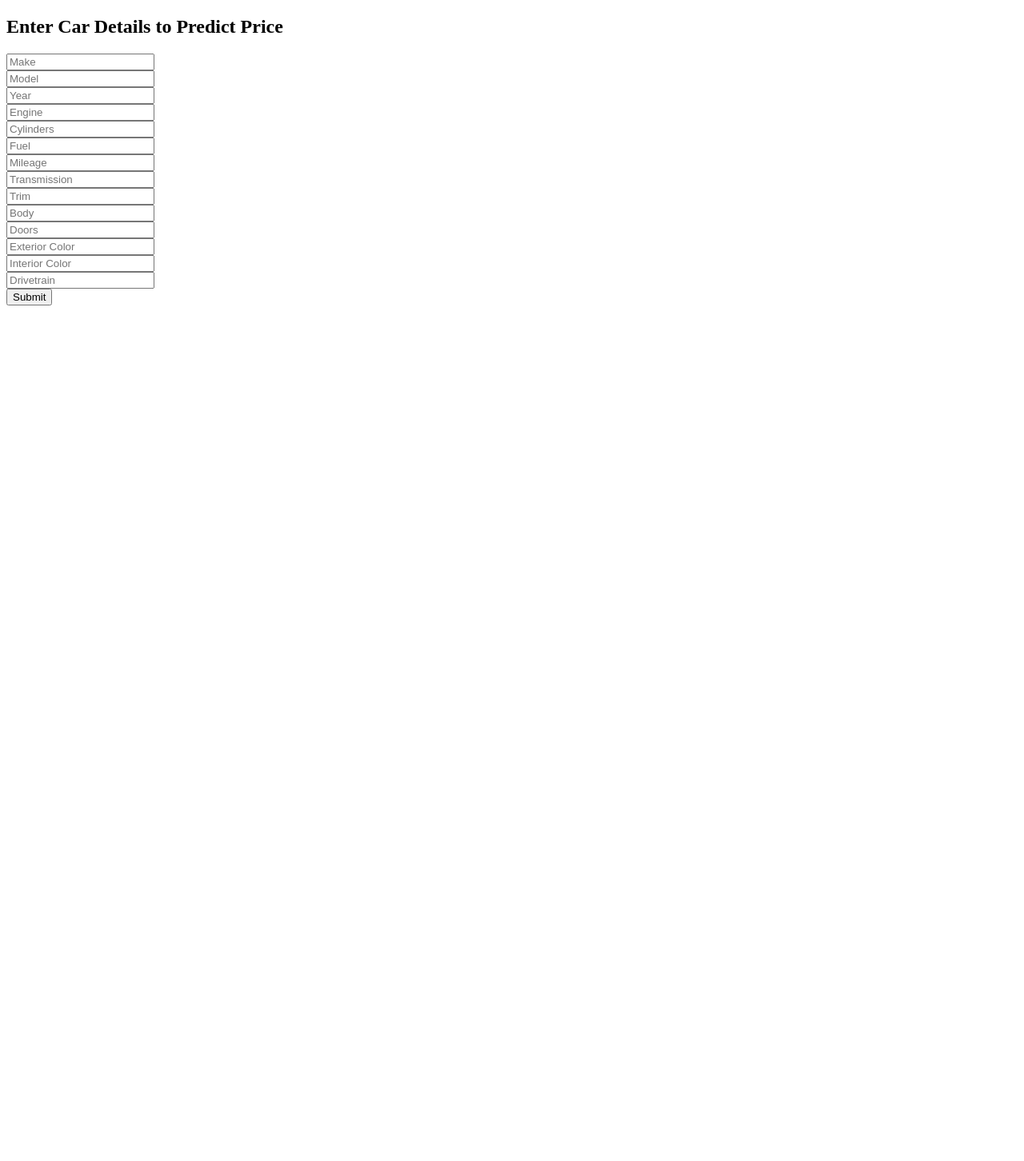
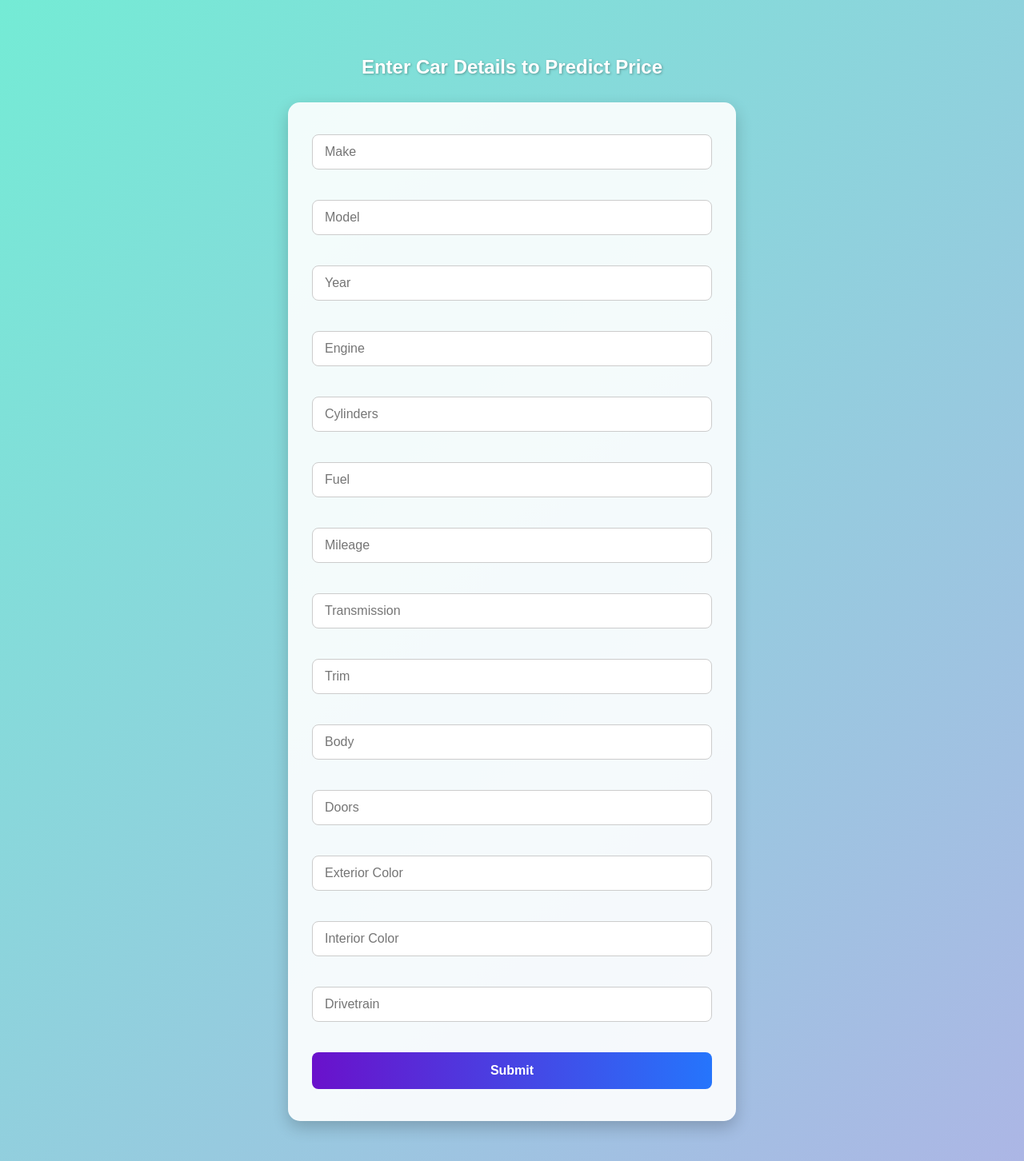
Before and after one commit to AyushAI14/Vehicle_Price_Prediction, a FastAPI app: page / in a window 1280 px wide. Shown: the whole page at 80% size. Before the commit the page ends 382 px from the top, so only its background shows below. Run offline with FastAPI, Linux system fonts and the light colour scheme.

Commit message:
app gui finally ready added css

```diff
--- a/app.py
+++ b/app.py
@@ -5,8 +5,12 @@
 import os
 import pandas as pd
 from fastapi.templating import Jinja2Templates
+from fastapi.staticfiles import StaticFiles
 
 app = FastAPI()
+
+
+app.mount("/static", StaticFiles(directory="static"), name="static")
 
 # Only load XGBoost model
 MODEL_PATH = 'models/XGBoost.pkl'
--- /dev/null
+++ b/static/style.css
@@ -0,0 +1,82 @@
+/* whole Page */
+body {
+    background: linear-gradient(135deg, #74ebd5, #acb6e5); /* Nice blue gradient */
+    font-family: 'Poppins', sans-serif;
+    display: flex;
+    flex-direction: column;
+    align-items: center;
+    padding: 50px 20px;
+    min-height: 100vh;
+    margin: 0;
+}
+
+/* heading */
+h2 {
+    color: #fff;
+    margin-bottom: 30px;
+    text-shadow: 1px 1px 3px rgba(0, 0, 0, 0.3);
+}
+
+/* form css */
+form {
+    background: rgba(255, 255, 255, 0.9); /* semi-transparent */
+    padding: 40px 30px;
+    border-radius: 15px;
+    box-shadow: 0 8px 20px rgba(0, 0, 0, 0.2);
+    width: 100%;
+    max-width: 500px;
+    display: flex;
+    flex-direction: column;
+    transition: transform 0.3s ease, box-shadow 0.3s ease;
+}
+
+/* hover on form */
+form:hover {
+    transform: translateY(-5px);
+    box-shadow: 0 12px 24px rgba(0, 0, 0, 0.25);
+}
+
+/* input fields */
+input[type="text"],
+input[type="number"] {
+    margin-bottom: 20px;
+    padding: 12px 15px;
+    border: 1px solid #ccc;
+    border-radius: 8px;
+    font-size: 16px;
+    outline: none;
+    transition: border-color 0.3s, box-shadow 0.3s;
+}
+
+/* focus on inputs */
+input[type="text"]:focus,
+input[type="number"]:focus {
+    border-color: #6a11cb;
+    box-shadow: 0 0 8px rgba(106, 17, 203, 0.4);
+}
+
+/* submit button */
+button {
+    padding: 14px;
+    background: linear-gradient(to right, #6a11cb, #2575fc);
+    color: white;
+    border: none;
+    border-radius: 8px;
+    font-size: 16px;
+    font-weight: bold;
+    cursor: pointer;
+    transition: background 0.4s ease, transform 0.2s ease;
+}
+
+/* hover on button */
+button:hover {
+    background: linear-gradient(to right, #2575fc, #6a11cb);
+    transform: scale(1.05);
+}
+
+/* prediction output */
+h3 {
+    margin-top: 30px;
+    color: #fff;
+    text-shadow: 1px 1px 4px rgba(0, 0, 0, 0.4);
+}
--- a/templates/index.html
+++ b/templates/index.html
@@ -4,6 +4,7 @@
     <meta charset="UTF-8">
     <meta name="viewport" content="width=device-width, initial-scale=1.0">
     <title>Car Price Prediction</title>
+    <link rel="stylesheet" href="static/style.css">
 </head>
 <body>
 
```
